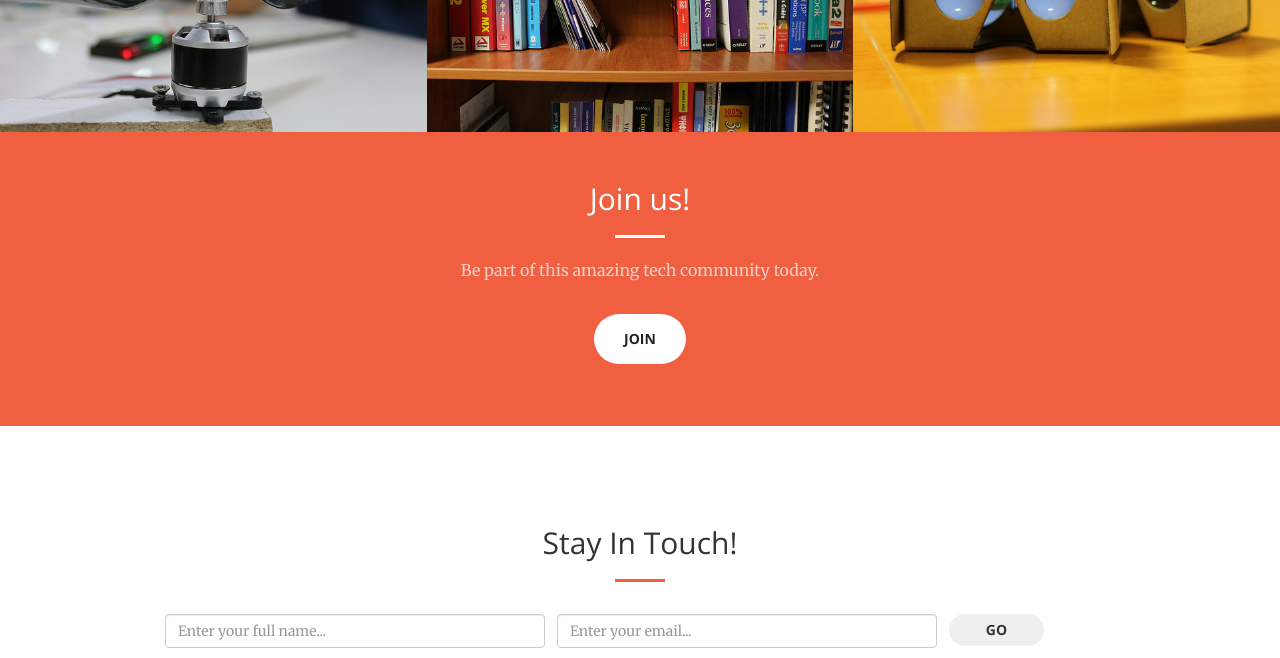
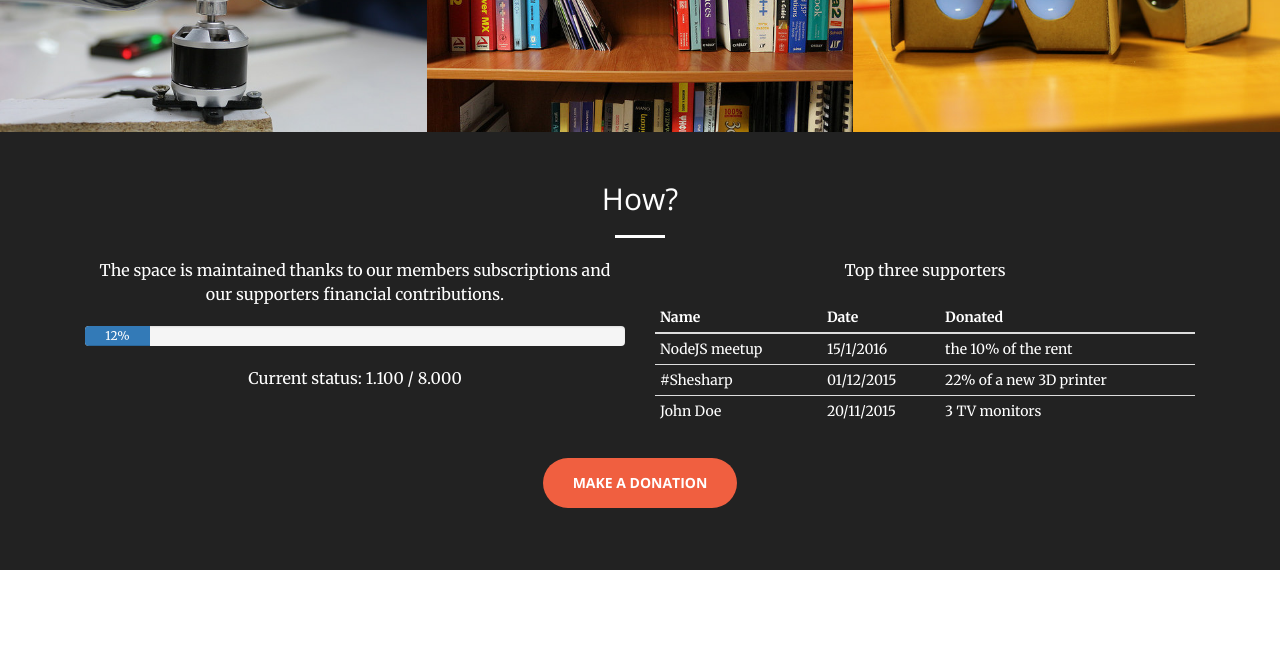
Before and after one commit to lambdaspace/new_website, a plain HTML site: page index.html in a window 1280 px wide. Shown: the part 2200-2858 px from the top of the page. Drawn offline with nearby package versions, Linux system fonts and the light colour scheme.

Commit message:
Add financial info

```diff
--- a/index.html
+++ b/index.html
@@ -246,17 +246,55 @@
         </div>
     </section>
 
-    <aside class="bg-primary" id="join">
-        <div class="container text-center">
-            <div class="call-to-action">
-                <h2>Join us!</h2>
-                <hr class="light">
-                <p class="text-faded">Be part of this amazing tech community today.</p>
+    <aside class="bg-dark">
+           <div class="container text-center">
+               <div class="call-to-action">
+                   <h2>How?</h2>
+                   <hr class="light">
+               </div>
+               <div class="col-lg6 col-sm-6">
+                 <p>The space is maintained thanks to our members subscriptions and our supporters financial contributions.</p>
+                 <div class="progress">
+                   <div class="progress-bar" role="progressbar" aria-valuenow="20"
+                   aria-valuemin="0" aria-valuemax="100" style="width:12%">
+                   12%
+                   </div>
+                </div>
+                <p>Current status: 1.100 / 8.000</p>
+               </div>
+               <div class="col-lg6 col-sm-6">
+                 <p>Top three supporters</p>
+                 <table class="table table-condensed text-left">
+                  <thead>
+                    <tr>
+                      <th>Name</th>
+                      <th>Date</th>
+                      <th>Donated</th>
+                    </tr>
+                  </thead>
+                  <tbody>
+                    <tr>
+                      <td>NodeJS meetup</td>
+                      <td>15/1/2016</td>
+                      <td>the 10% of the rent</td>
+                    </tr>
+                    <tr>
+                      <td>#Shesharp</td>
+                      <td>01/12/2015</td>
+                      <td>22% of a new 3D printer</td>
+                    </tr>
+                    <tr>
+                      <td>John Doe</td>
+                      <td>20/11/2015</td>
+                      <td>3 TV monitors</td>
+                    </tr>
+                  </tbody>
+                </table>
+               </div>
+               <a href="#" class="btn btn-primary btn-xl wow tada">Make a donation</a>
+           </div>
+       </aside>
 
-                <a href="#" class="btn btn-default btn-xl wow tada">Join</a>
-            </div>
-        </div>
-    </aside>
     <section id="contact">
         <div class="container">
             <div class="row">
```
